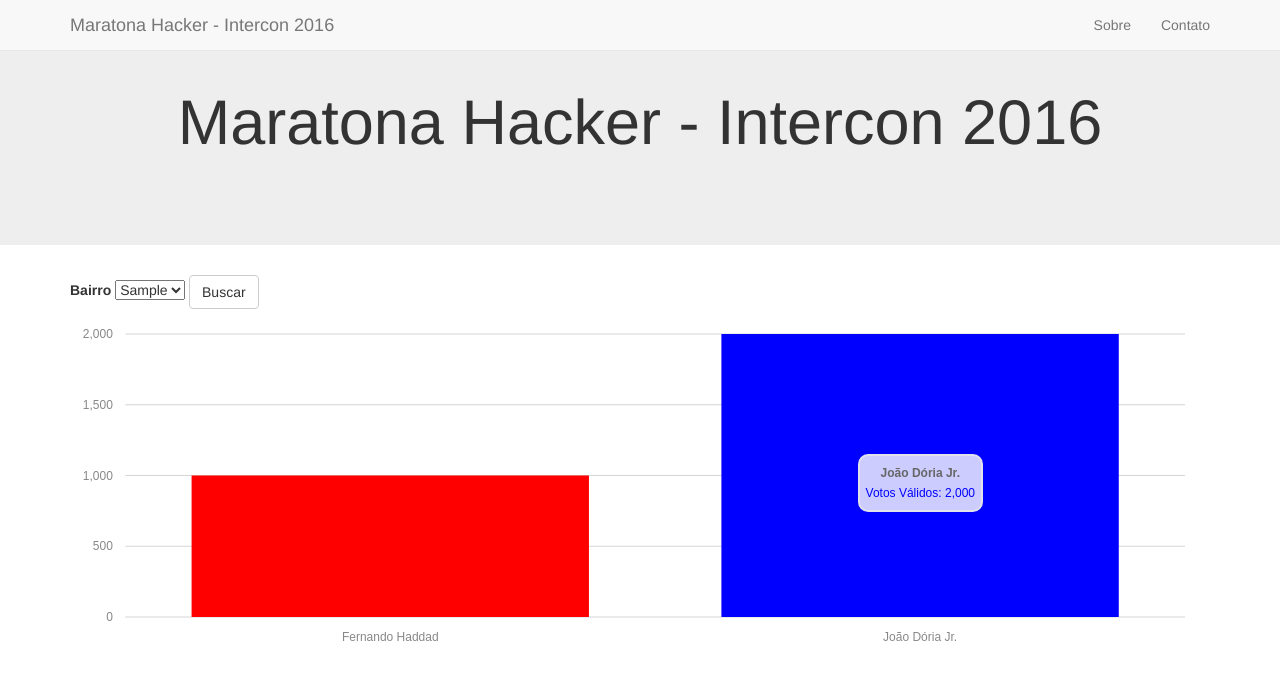
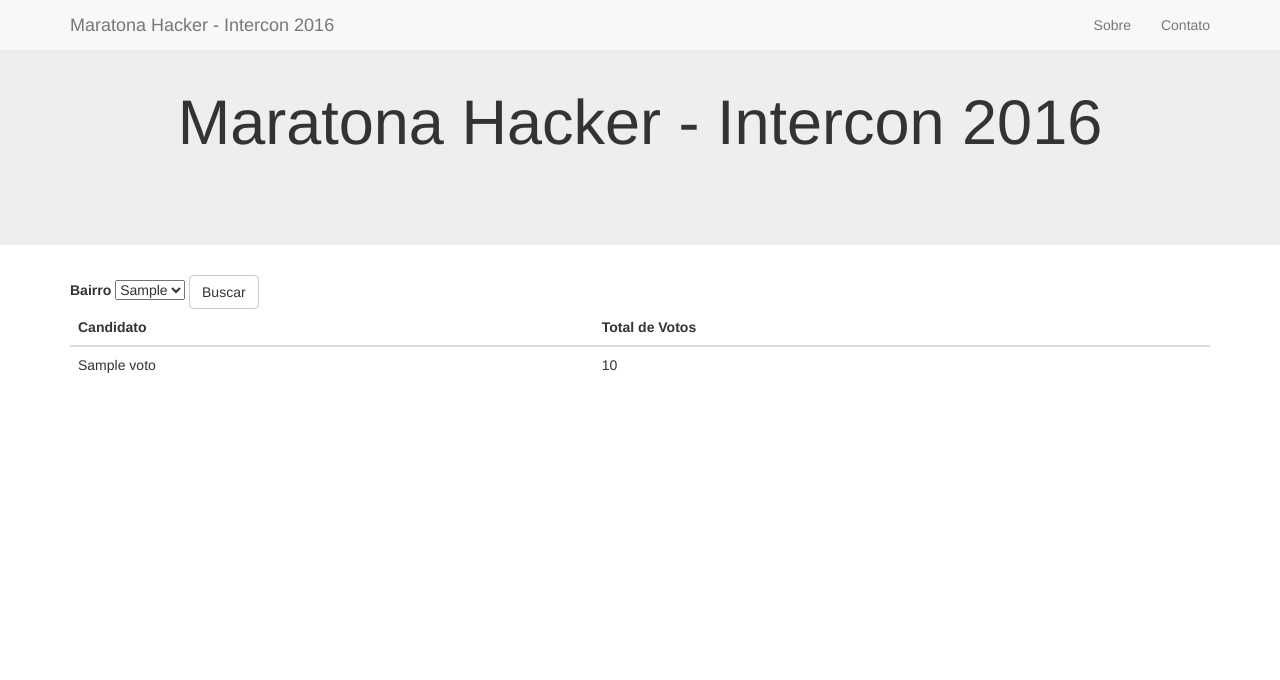
Before and after one commit to rg3915/maratona-intercon2016, a Django app: template maratona_intercon2016/core/templates/index.html in a window 1280 px wide. Shown: the top 680 px of the page. Run offline with Django 3.2, Linux system fonts and the light colour scheme; the template is opened without the code that fills it: values that come from a table or form of the project are taken from there, others are empty; tables that the repository leaves empty hold one stand-in row (values such as "Sample post"); parts of the project's set-up code (start-up, migrations or seed data) failed here and were passed over; some libraries are stand-ins or nearby versions.

Commit message:
Busca votos válidos por bairro

```diff
--- a/maratona_intercon2016/core/templates/index.html
+++ b/maratona_intercon2016/core/templates/index.html
@@ -8,7 +8,7 @@
 
 {% block content %}
 
-    <form class="form-inline" action="." method="POST">
+    <form class="form-inline" action="." method="GET">
 
         <div class="form-group">
             <label for="id_bairro">Bairro</label>
@@ -17,12 +17,6 @@
                     {% for bairro in bairros %}
                         <option value="{{ bairro.bairro }}">{{ bairro.bairro }}</option>
                     {% endfor %}
-    <!--
-                    <option value="butanta">Butantã</option>
-                    <option value="cambuci">Cambuci</option>
-                    <option value="diadema">Diadema</option>
-                    <option value="jabaquara">Jabaquara</option>
-    -->
                 </select>
             {% else %}
                 <select name="bairros" id="id_bairros">
@@ -37,25 +31,25 @@
 
     </form>
 
-    <div id="candidatos_bairro"></div>
-
-    <script>
-    {
-        Morris.Bar({
-            element: 'candidatos_bairro',
-            data: [
-                { candidato: 'Fernando Haddad', votos_validos: 1000 },
-                { candidato: 'João Dória Jr.', votos_validos: 2000 }
-            ],
-            xkey: 'candidato',
-            ykeys: ['votos_validos'],
-            labels: ['Votos Válidos'],
-            barColors: function (row, series, type) {
-                        if(row.label == "Fernando Haddad") return "#FF0000";
-                        else return "#0000FF";
-                    }
-        });
-    }
-    </script>
+    <div id="candidatos_bairro">
+        <table class="table">
+            <thead>
+                <tr>
+                    <th>Candidato</th>
+                    <th>Total de Votos</th>
+                </tr>
+            </thead>
+            <tbody>
+                {% if votos %}
+                    {% for voto in votos %}
+                        <tr>
+                            <td>{{ voto.nome_candidato }}</td>
+                            <td>{{ voto.total_votos }}</td>
+                        </tr>
+                    {% endfor %}
+                {% endif %}
+            </tbody>
+        </table>
+    </div>
 
 {% endblock %}
```
Also changed, not shown: maratona_intercon2016/core/views.py (+6 -2 lines).
